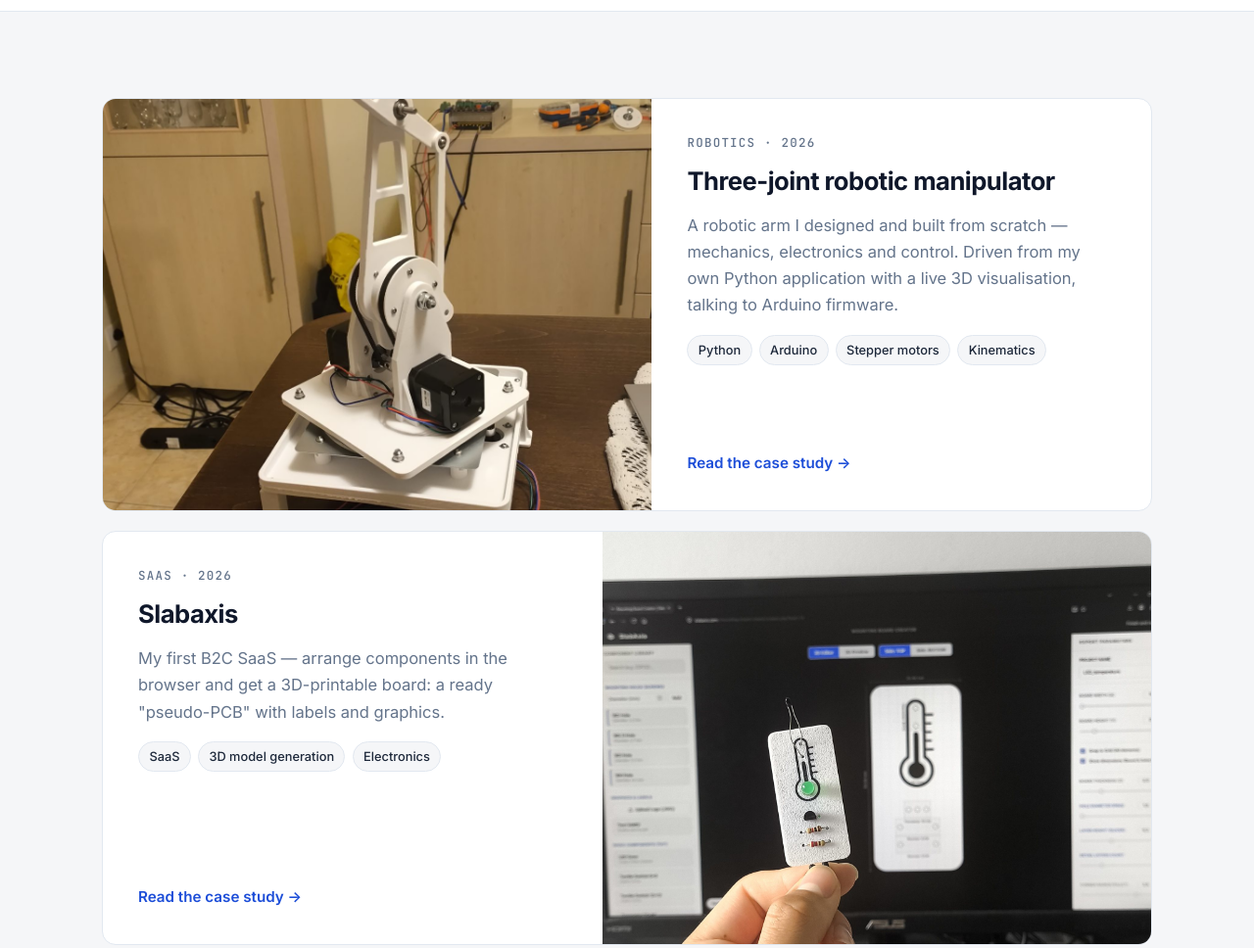
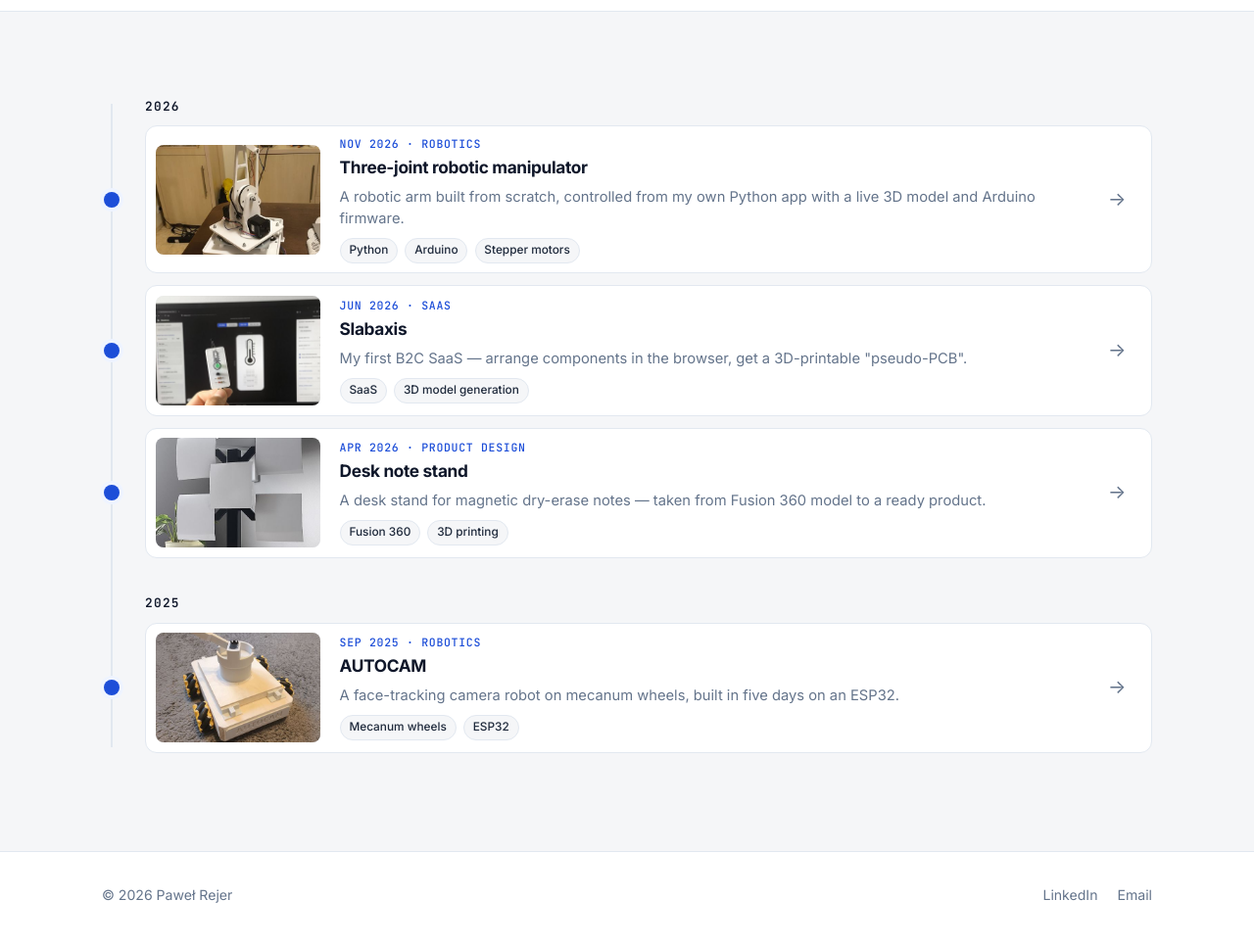
Before and after one commit to prejer/prejer.github.io, a plain HTML site: page projects.html in a window 1280 px wide. Shown: the part 340-1308 px from the top of the page at 98% size. Drawn offline with Linux system fonts and the light colour scheme.

Commit message:
Compact projects timeline; remove exercise physiology
Co-Authored-By: Claude Opus 5.5 <noreply@anthropic.com>
Claude-Session: https://claude.ai/code/session_01DmFqYQnzmwXaKSsVrnYZSN

```diff
--- a/projects.html
+++ b/projects.html
@@ -2,14 +2,14 @@
 <html lang="en">
 <head>
   <meta charset="UTF-8">
-  <meta name="site-version" content="20261117123319">
+  <meta name="site-version" content="20261117123659">
   <meta http-equiv="Cache-Control" content="no-cache">
   <meta name="viewport" content="width=device-width, initial-scale=1.0">
   <title>Projects — Paweł Rejer</title>
   <link rel="preconnect" href="https://fonts.googleapis.com">
   <link rel="preconnect" href="https://fonts.gstatic.com" crossorigin>
   <link href="https://fonts.googleapis.com/css2?family=Inter:wght@400;500;600;700&family=JetBrains+Mono:wght@500;600&display=swap" rel="stylesheet">
-  <link rel="stylesheet" href="style.css?v=20261117123319">
+  <link rel="stylesheet" href="style.css?v=20261117123659">
 </head>
 <body>
   <header class="topbar">
@@ -36,46 +36,58 @@
 
     <section class="section alt">
       <div class="wrap">
-        <a class="feature" href="manipulator.html">
-          <img src="assets/manipulator/manipulator-11.jpg" alt="Manipulator on its rotating base" loading="lazy">
-          <div class="body">
-            <p class="eyebrow" style="margin:0" data-i18n="feat.label2">Robotics · 2026</p>
+        <ol class="ptl">
+          <li class="pt-year">2026</li>
+          <li class="pt-item">
+            <a class="pt-card" href="manipulator.html">
+              <img src="assets/manipulator/thumbs/manipulator-11.jpg" alt="" loading="lazy">
+              <div class="pt-body">
+                <div class="pt-meta"><time data-i18n="manip.date">Nov 2026</time> · <span data-i18n="feat.cat.robo">Robotics</span></div>
                 <h3 data-i18n="manip.title">Three-joint robotic manipulator</h3>
-            <p data-i18n="manip.short">A robotic arm I designed and built from scratch — mechanics, electronics and control. Driven from my own Python application with a live 3D visualisation, talking to Arduino firmware.</p>
-            <ul class="chips"><li>Python</li><li>Arduino</li><li data-i18n="chip.steppers">Stepper motors</li><li data-i18n="chip.kin">Kinematics</li></ul>
-            <span class="more" data-i18n="more.project">Read the case study →</span>
+                <p data-i18n="manip.tl">A robotic arm built from scratch, controlled from my own Python app with a live 3D model and Arduino firmware.</p>
+                <ul class="chips"><li>Python</li><li>Arduino</li><li data-i18n="chip.steppers">Stepper motors</li></ul>
               </div>
+              <span class="pt-arrow">→</span>
             </a>
-        <a class="feature reverse" href="slabaxis.html" style="margin-top:1.25rem">
-          <img src="assets/slabaxis/slabaxis-01.jpg" alt="Slabaxis — printed board next to the editor" loading="lazy">
-          <div class="body">
-            <p class="eyebrow" style="margin:0" data-i18n="sx.label">SaaS · 2026</p>
+          </li>
+          <li class="pt-item">
+            <a class="pt-card" href="slabaxis.html">
+              <img src="assets/slabaxis/thumbs/slabaxis-01.jpg" alt="" loading="lazy">
+              <div class="pt-body">
+                <div class="pt-meta"><time data-i18n="sx.date">Jun 2026</time> · <span data-i18n="feat.cat.saas">SaaS</span></div>
                 <h3>Slabaxis</h3>
-            <p data-i18n="sx.short">My first B2C SaaS — arrange components in the browser and get a 3D-printable board: a ready "pseudo-PCB" with labels and graphics.</p>
-            <ul class="chips"><li>SaaS</li><li data-i18n="sx.c2">3D model generation</li><li data-i18n="sx.c3">Electronics</li></ul>
-            <span class="more" data-i18n="more.project">Read the case study →</span>
+                <p data-i18n="sx.tl">My first B2C SaaS — arrange components in the browser, get a 3D-printable "pseudo-PCB".</p>
+                <ul class="chips"><li>SaaS</li><li data-i18n="sx.c2">3D model generation</li></ul>
               </div>
+              <span class="pt-arrow">→</span>
             </a>
-        <a class="feature" href="notes-stand.html" style="margin-top:1.25rem">
-          <img src="assets/stand/stand-08.jpg" alt="Desk note stand" loading="lazy" style="object-position:center 40%">
-          <div class="body">
-            <p class="eyebrow" style="margin:0" data-i18n="stand.label">Product design · 2026</p>
+          </li>
+          <li class="pt-item">
+            <a class="pt-card" href="notes-stand.html">
+              <img src="assets/stand/thumbs/stand-08.jpg" alt="" loading="lazy">
+              <div class="pt-body">
+                <div class="pt-meta"><time data-i18n="stand.date">Apr 2026</time> · <span data-i18n="feat.cat.prod">Product design</span></div>
                 <h3 data-i18n="stand.title">Desk note stand</h3>
-            <p data-i18n="stand.short">A desk stand for reusable magnetic dry-erase notes — modelled in Fusion 360, 3D-printed and taken from prototype to a ready product.</p>
-            <ul class="chips"><li>Fusion 360</li><li data-i18n="chip.3dp">3D printing</li><li data-i18n="chip.cad">Product design</li></ul>
-            <span class="more" data-i18n="more.project">Read the case study →</span>
+                <p data-i18n="stand.tl">A desk stand for magnetic dry-erase notes — taken from Fusion 360 model to a ready product.</p>
+                <ul class="chips"><li>Fusion 360</li><li data-i18n="chip.3dp">3D printing</li></ul>
               </div>
+              <span class="pt-arrow">→</span>
             </a>
-        <a class="feature reverse" href="autocam.html" style="margin-top:1.25rem">
-          <img src="assets/autocam/autocam-03.jpg" alt="AUTOCAM mecanum-wheel robot" loading="lazy" style="object-position:center 55%">
-          <div class="body">
-            <p class="eyebrow" style="margin:0" data-i18n="ac.label">Robotics · 2025</p>
+          </li>
+          <li class="pt-year">2025</li>
+          <li class="pt-item">
+            <a class="pt-card" href="autocam.html">
+              <img src="assets/autocam/thumbs/autocam-03.jpg" alt="" loading="lazy">
+              <div class="pt-body">
+                <div class="pt-meta"><time data-i18n="ac.date">Sep 2025</time> · <span data-i18n="feat.cat.robo">Robotics</span></div>
                 <h3>AUTOCAM</h3>
-            <p data-i18n="ac.short">A camera robot on mecanum wheels designed to track your face and follow you — chassis, drive, turret and ESP32 firmware built from scratch in five days.</p>
-            <ul class="chips"><li data-i18n="ac.c1">Mecanum wheels</li><li>ESP32</li><li data-i18n="chip.3dp">3D printing</li></ul>
-            <span class="more" data-i18n="more.project">Read the case study →</span>
+                <p data-i18n="ac.tl">A face-tracking camera robot on mecanum wheels, built in five days on an ESP32.</p>
+                <ul class="chips"><li data-i18n="ac.c1">Mecanum wheels</li><li>ESP32</li></ul>
               </div>
+              <span class="pt-arrow">→</span>
             </a>
+          </li>
+        </ol>
       </div>
     </section>
   </main>
@@ -86,6 +98,6 @@
       <nav><a href="https://www.linkedin.com/in/pawel-rejer/" target="_blank" rel="noopener">LinkedIn</a><a href="mailto:p.rejer10@gmail.com">Email</a></nav>
     </div>
   </footer>
-  <script src="script.js?v=20261117123319"></script>
+  <script src="script.js?v=20261117123659"></script>
 </body>
 </html>
--- a/script.js
+++ b/script.js
@@ -61,7 +61,6 @@ const pl = {
   "about.i3": "Elektrotechnika",
   "about.i4": "Fizyka",
   "about.i5": "Budowanie produktów",
-  "about.i6": "Fizjologia wysiłku",
   "about.i7": "Języki obce",
 
   // projects
@@ -214,6 +213,19 @@ const pl = {
   "sx.p2": "Wskaźnik temperatury: termistor, dioda LED i Arduino Nano na wydrukowanej płytce z opisem i grafiką.",
   "sx.p3": "PiezoPAD: trzy czujniki piezo sterujące diodami przez tranzystory, z przełącznikiem — wszystko trzymane przez wydrukowaną płytkę.",
 
+  // projects timeline
+  "feat.cat.robo": "Robotyka",
+  "feat.cat.saas": "SaaS",
+  "feat.cat.prod": "Projektowanie produktu",
+  "manip.date": "Lis 2026",
+  "sx.date": "Cze 2026",
+  "stand.date": "Kwi 2026",
+  "ac.date": "Wrz 2025",
+  "manip.tl": "Ramię robotyczne zbudowane od zera, sterowane z mojej aplikacji w Pythonie z modelem 3D na żywo i firmware'em na Arduino.",
+  "sx.tl": "Mój pierwszy SaaS B2C — układasz komponenty w przeglądarce, dostajesz „pseudo-PCB” do druku 3D.",
+  "stand.tl": "Stojak na magnetyczne notatki suchościeralne — od modelu w Fusion 360 do gotowego produktu.",
+  "ac.tl": "Robot z kamerą na kołach mecanum, który miał śledzić twarz — zbudowany w pięć dni na ESP32.",
+
   // achievements
   "comp.title": "Osiągnięcia",
   "comp.homelead": "Olimpiady i konkursy z fizyki, elektrotechniki i mechaniki.",
--- a/style.css
+++ b/style.css
@@ -325,3 +325,38 @@ footer a { color: var(--muted); }
 
 .contact-links .ci { display: inline-flex; align-items: center; gap: .6rem; }
 .contact-links svg { flex: none; opacity: .85; }
+
+/* ---------- projects timeline ---------- */
+.ptl { list-style: none; padding: 0; margin: 0; position: relative; }
+.ptl::before { content: ""; position: absolute; left: 9px; top: 6px; bottom: 6px; width: 2px; background: var(--line); }
+.pt-year { position: relative; padding: 1.6rem 0 .7rem 2.75rem; font: 600 .8rem var(--mono); letter-spacing: .1em; color: var(--ink); }
+.pt-year:first-child { padding-top: 0; }
+.pt-item { position: relative; margin: 0 0 .75rem 2.75rem; }
+.pt-item::before {
+  content: ""; position: absolute; left: -2.75rem; top: 50%; transform: translateY(-50%); margin-left: 2px;
+  width: 16px; height: 16px; border-radius: 50%; background: var(--accent); box-shadow: 0 0 0 4px var(--accent-soft);
+}
+.pt-card {
+  display: grid; grid-template-columns: 168px 1fr auto; gap: 1.25rem; align-items: center;
+  background: #fff; border: 1px solid var(--line); border-radius: 12px; padding: .6rem; color: inherit;
+  transition: box-shadow .2s, transform .2s, border-color .2s;
+}
+.pt-card:hover { text-decoration: none; transform: translateX(3px); box-shadow: 0 12px 28px -16px rgba(15,23,42,.3); border-color: #cbd5e1; }
+.pt-card img { width: 168px; height: 112px; object-fit: cover; border-radius: 8px; display: block; background: var(--soft-2); }
+.pt-body { min-width: 0; }
+.pt-meta { font: 500 .72rem var(--mono); color: var(--accent); text-transform: uppercase; letter-spacing: .06em; margin-bottom: .2rem; }
+.pt-body h3 { margin: 0 0 .25rem; font-size: 1.08rem; }
+.pt-body p { margin: 0 0 .55rem; color: var(--muted); font-size: .92rem; line-height: 1.5; }
+.pt-body .chips li { font-size: .74rem; padding: .15rem .55rem; }
+.pt-arrow { color: var(--muted); font-size: 1.2rem; padding-right: 1rem; transition: color .15s, transform .15s; }
+.pt-card:hover .pt-arrow { color: var(--accent); transform: translateX(3px); }
+@media (max-width: 600px) {
+  .pt-card { grid-template-columns: 96px 1fr; gap: .9rem; }
+  .pt-card img { width: 96px; height: 96px; }
+  .pt-arrow, .pt-body .chips { display: none; }
+  .pt-body p { font-size: .85rem; margin: 0; display: -webkit-box; -webkit-line-clamp: 3; -webkit-box-orient: vertical; overflow: hidden; }
+  .ptl::before { left: 5px; }
+  .pt-item { margin-left: 1.6rem; }
+  .pt-item::before { left: -1.6rem; width: 12px; height: 12px; margin-left: 0; }
+  .pt-year { padding-left: 1.6rem; }
+}
```
Also changed, not shown: autocam.html (+3 -3 lines), competitions.html (+3 -3 lines), index.html (+49 -18 lines), manipulator.html (+3 -3 lines), notes-stand.html (+3 -3 lines), slabaxis.html (+3 -3 lines). Lines whose indentation alone changed are shown as unchanged.
